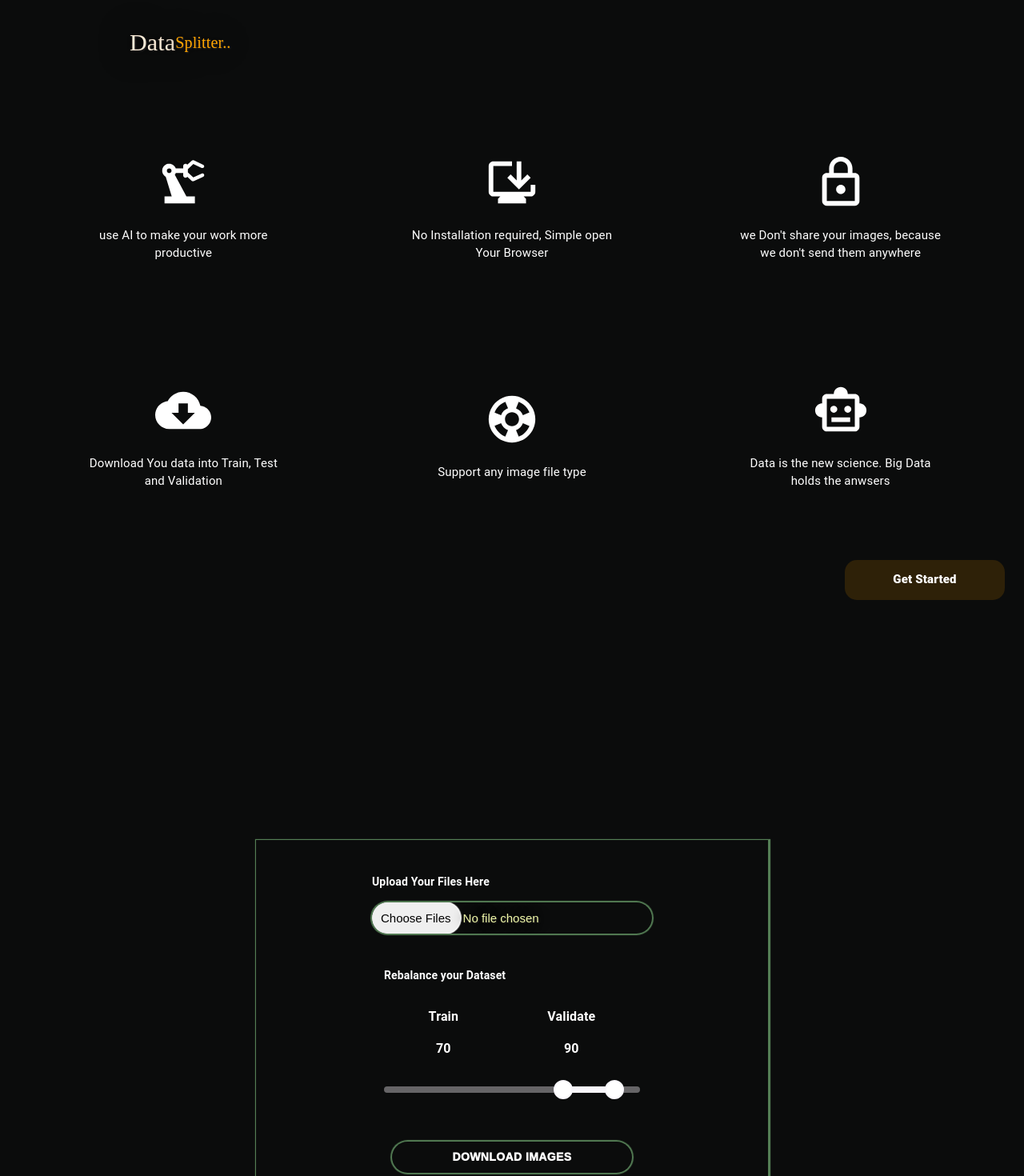
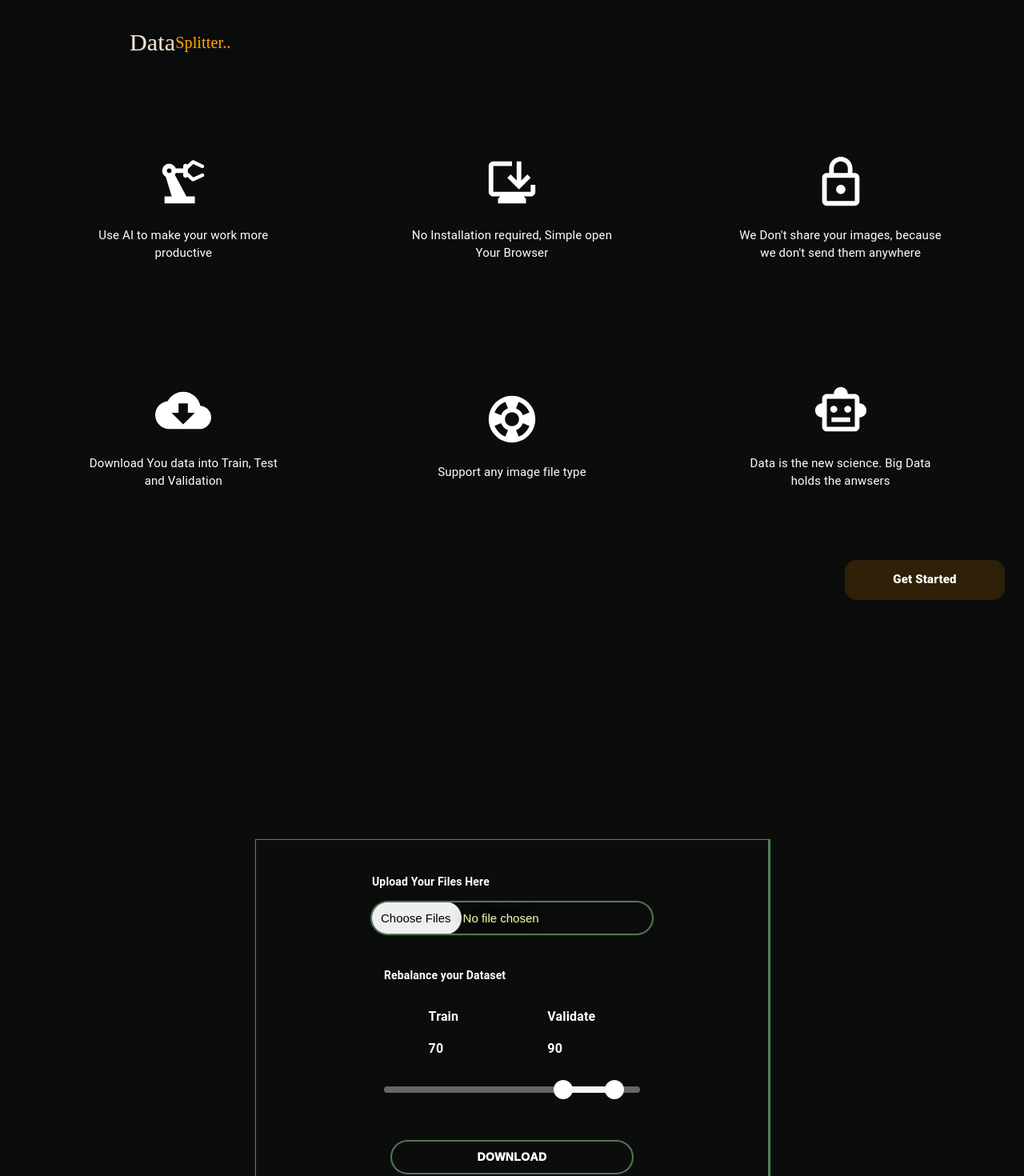
Before and after one commit to VisionifyCS/datasplitter01, a React (Create React App) app: page /datasplitter01/train in a window 1280 px wide. Shown: the top 1470 px of the page at 80% size. Built offline with nearby package versions, Linux system fonts and the light colour scheme.

Commit message:
changes made in UI

```diff
--- a/package.json
+++ b/package.json
@@ -14,6 +14,7 @@
     "@testing-library/jest-dom": "^5.16.2",
     "@testing-library/react": "^12.1.3",
     "@testing-library/user-event": "^13.5.0",
+    "browser-image-compression": "^1.0.17",
     "file-save": "^0.2.0",
     "jszip": "^3.7.1",
     "jszip-utils": "^0.1.0",
@@ -23,6 +24,7 @@
     "react-dropzone": "^12.0.4",
     "react-scripts": "5.0.0",
     "react-scroll": "^1.8.4",
+    "semantic-ui-react": "^2.1.2",
     "style-components": "^0.1.0",
     "styled-components": "^5.3.3",
     "web-vitals": "^2.1.4"
--- a/src/App.js
+++ b/src/App.js
@@ -8,6 +8,7 @@ import GitHubIcon from "@material-ui/icons/GitHub";
 import { Link as Scroll } from "react-scroll";
 import Navbar from "./pages/components/Navbar";
 import MainView from "./pages/components/MainView";
+import ImageUploader from "./pages/components/ImageUploader";
 
 const useStyles = makeStyles((theme) => ({
   root: {
--- a/src/pages/components/ImageTrain.js
+++ b/src/pages/components/ImageTrain.js
@@ -192,28 +192,16 @@ function ImageTrain() {
           <Typography gutterBottom className="typo-info">
             <div>
               <p>Train</p>
-              <p
-                style={{
-                  alignItem: "center",
-                  justifyContent: "center",
-                  display: "flex",
-                }}
-              >
-                {trainRange}
-              </p>
+              <p>{trainRange}</p>
             </div>
             <div>
               <p>Validate</p>
-              <p
-                style={{
-                  alignItem: "center",
-                  justifyContent: "center",
-                  display: "flex",
-                }}
-              >
-                {ValidRange}
-              </p>
+              <p>{ValidRange}</p>
             </div>
+            {/* <div>
+              <p>{testSlider}</p>
+              <p>{testRange}</p>
+            </div> */}
           </Typography>
 
           <PrettoSlider
@@ -227,10 +215,10 @@ function ImageTrain() {
         </div>
         <div className="btn-wrapper">
           <Button onClick={() => exportZip()} className="btn-default">
-            Download Images
+            Download
           </Button>
         </div>
-        <p className="main">All type of images supports</p>
+        <p className="main">All type of files supports here</p>
       </div>
 
       <Box>
--- a/src/pages/components/MainView.js
+++ b/src/pages/components/MainView.js
@@ -44,7 +44,7 @@ const MainView = () => {
           <Box className="mainBox-info">
             <PrecisionManufacturingIcon style={{ fontSize: "70px" }} />
             <br />
-            use AI to make your work more productive
+            Use AI to make your work more productive
           </Box>
           <Box className="mainBox-info">
             <BrowserUpdatedOutlinedIcon style={{ fontSize: "70px" }} />
@@ -54,7 +54,7 @@ const MainView = () => {
           <Box className="mainBox-info">
             <LockOutlinedIcon style={{ fontSize: "70px" }} />
             <br />
-            we Don't share your images, because we don't send them anywhere
+            We Don't share your images, because we don't send them anywhere
           </Box>
         </div>
         <div className="main-info1">
```
Also changed, not shown: src/pages/components/ImageUploader.js (added), 1 other file (tests, documents, lock files or other folders).
